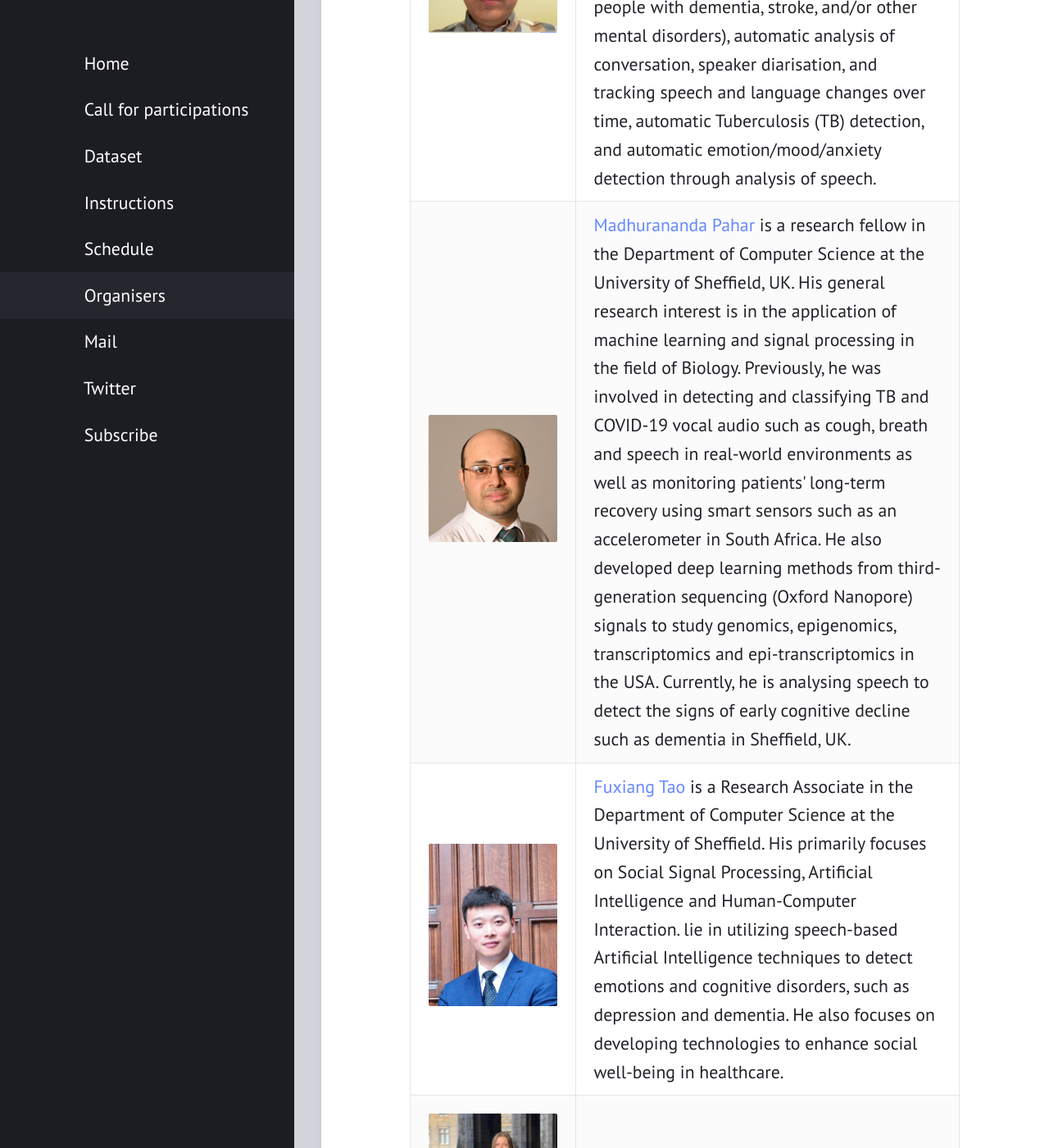
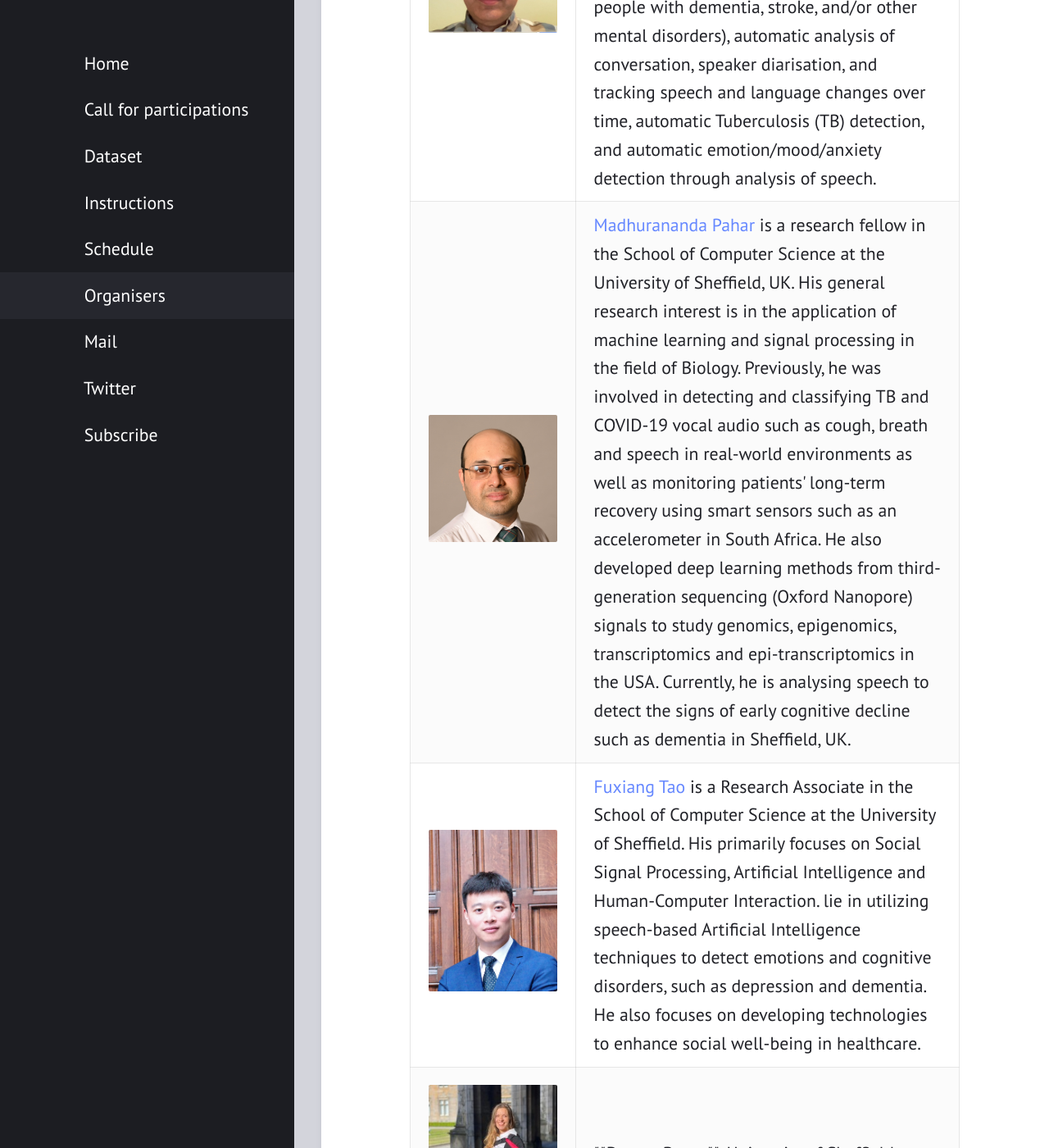
Before and after one commit to processchallenge/processchallenge.github.io, a Jekyll site: the page built from organisers.md, in a window 1280 px wide and 1400 px high, scrolled down 3846 px. Shown: the whole window at 82% size. Built offline with Jekyll 4.4.1, drawn with Linux system fonts in a browser that asks for light colours.

Commit message:
Update organisers.md

```diff
--- a/organisers.md
+++ b/organisers.md
@@ -42,7 +42,7 @@ layout: page
         	<img src="/madhu.jpg" alt="Madhurananda Pahar" width="250" height="250">
         </td>
         <td style="width:70%">
-        	<a href="https://scholar.google.com/citations?user=P2clDtkAAAAJ&hl=en">Madhurananda Pahar</a>  is a research fellow in the Department of Computer Science at the University of Sheffield, UK.  His general research interest is in the application of machine learning and signal processing in the field of Biology. Previously, he was involved in detecting and classifying TB and COVID-19 vocal audio such as cough, breath and speech in real-world environments as well as monitoring patients' long-term recovery using smart sensors such as an accelerometer in South Africa.  He also developed deep learning methods from third-generation sequencing (Oxford Nanopore) signals to study genomics, epigenomics, transcriptomics and epi-transcriptomics in the USA. Currently, he is analysing speech to detect the signs of early cognitive decline such as dementia in Sheffield, UK.
+        	<a href="https://scholar.google.com/citations?user=P2clDtkAAAAJ&hl=en">Madhurananda Pahar</a>  is a research fellow in the School of Computer Science at the University of Sheffield, UK.  His general research interest is in the application of machine learning and signal processing in the field of Biology. Previously, he was involved in detecting and classifying TB and COVID-19 vocal audio such as cough, breath and speech in real-world environments as well as monitoring patients' long-term recovery using smart sensors such as an accelerometer in South Africa.  He also developed deep learning methods from third-generation sequencing (Oxford Nanopore) signals to study genomics, epigenomics, transcriptomics and epi-transcriptomics in the USA. Currently, he is analysing speech to detect the signs of early cognitive decline such as dementia in Sheffield, UK.
         </td>
     </tr>
     <tr>
@@ -50,7 +50,7 @@ layout: page
         	<img src="/fuxiang.jpg" alt="Fuxiang Tao" width="250" height="250">
         </td>
         <td style="width:70%">
-        	<a href="https://scholar.google.com/citations?user=U5yWMxIAAAAJ&hl=en">Fuxiang Tao</a> is a Research Associate in the Department of Computer Science at the University of Sheffield. His primarily focuses on Social Signal Processing, Artificial Intelligence and Human-Computer Interaction. lie in utilizing speech-based Artificial Intelligence techniques to detect emotions and cognitive disorders, such as depression and dementia. He also focuses on developing technologies to enhance social well-being in healthcare.
+        	<a href="https://scholar.google.com/citations?user=U5yWMxIAAAAJ&hl=en">Fuxiang Tao</a> is a Research Associate in the School of Computer Science at the University of Sheffield. His primarily focuses on Social Signal Processing, Artificial Intelligence and Human-Computer Interaction. lie in utilizing speech-based Artificial Intelligence techniques to detect emotions and cognitive disorders, such as depression and dementia. He also focuses on developing technologies to enhance social well-being in healthcare.
         </td>
     </tr>
     <tr>
```
